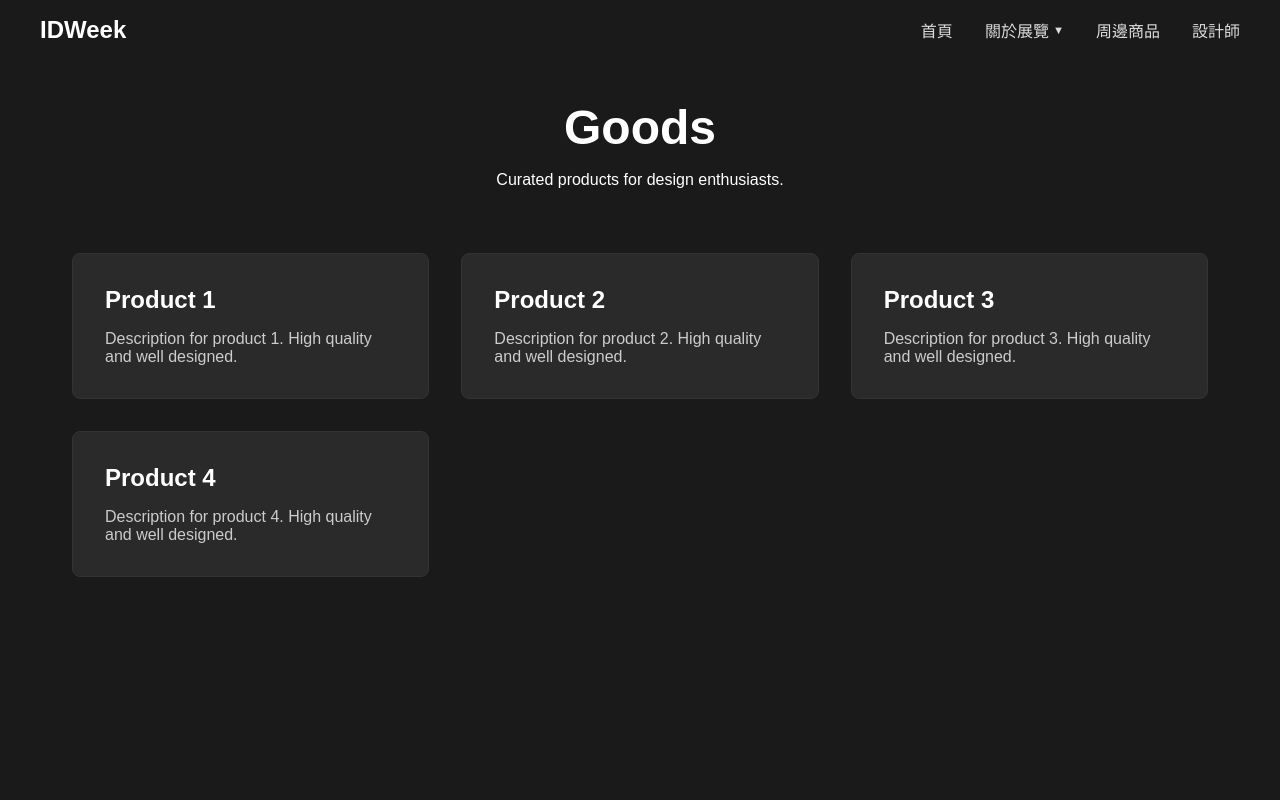
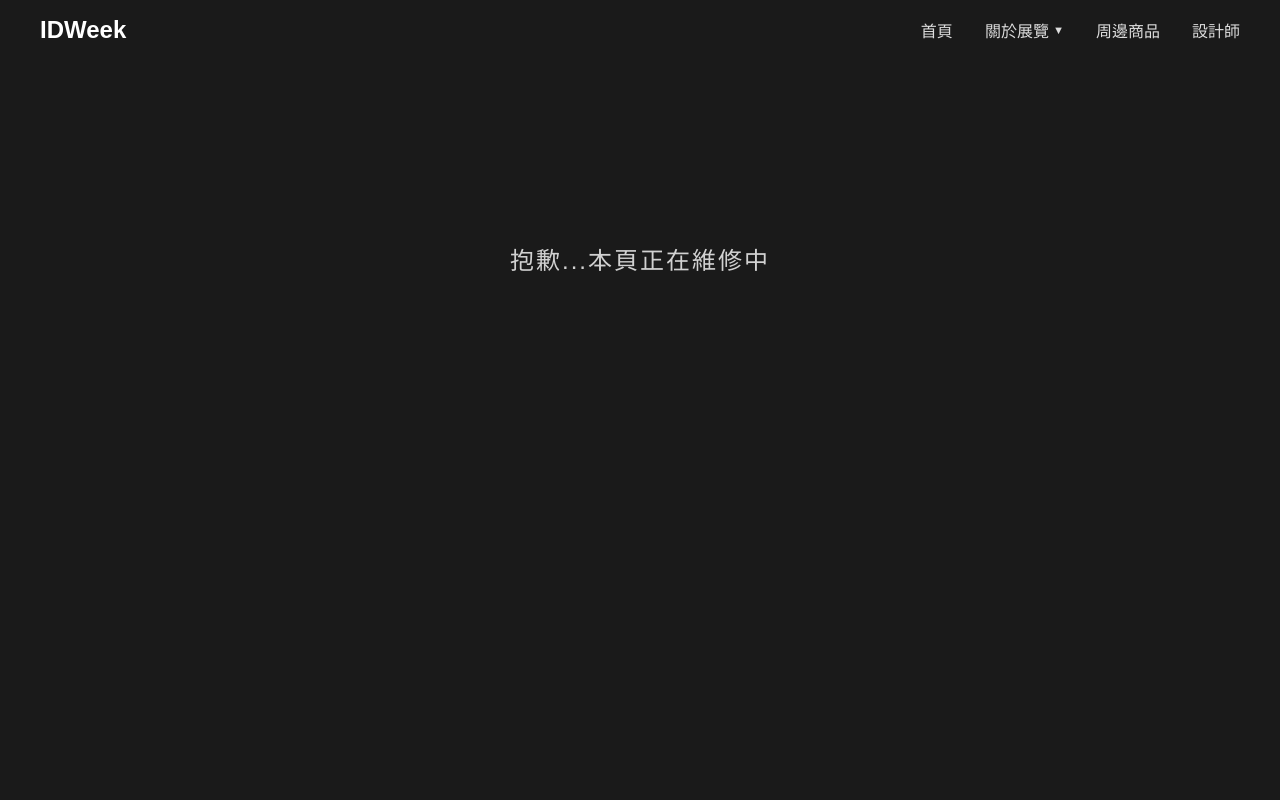
Before and after one commit to thuid35/idweek, a Next.js app: page /goods in a window 1280 px wide. Shown: the top 800 px of the page. Built offline with nearby package versions, Linux system fonts and the light colour scheme.

Commit message:
v3.6 uppppp

```diff
--- a/src/app/goods/page.js
+++ b/src/app/goods/page.js
@@ -1,28 +1,25 @@
 'use client';
 
 import styles from '../../styles/Goods.module.css';
-import { Reveal } from '../../components/animation/gsap';
 
 export default function Goods() {
   return (
-    <div className={styles.container}>
-      <Reveal>
-        <div className={styles.hero}>
-          <h1 className={styles.title}>Goods</h1>
-          <p>Curated products for design enthusiasts.</p>
-        </div>
-      </Reveal>
-
-      <div className={styles.grid}>
-        {[1, 2, 3, 4].map((item) => (
-          <Reveal key={item} delay={item * 0.1}>
-            <div className={styles.card}>
-              <h2 className={styles.cardTitle}>Product {item}</h2>
-              <p>Description for product {item}. High quality and well designed.</p>
-            </div>
-          </Reveal>
-        ))}
-      </div>
+    <div className={styles.container} style={{
+      display: 'flex',
+      justifyContent: 'center',
+      alignItems: 'center',
+      height: '60vh',
+      flexDirection: 'column'
+    }}>
+      <h1 style={{
+        fontSize: '1.5rem',
+        opacity: 0.8,
+        color: '#fff',
+        fontWeight: 'normal',
+        letterSpacing: '2px'
+      }}>
+        抱歉...本頁正在維修中
+      </h1>
     </div>
   );
 }
```
